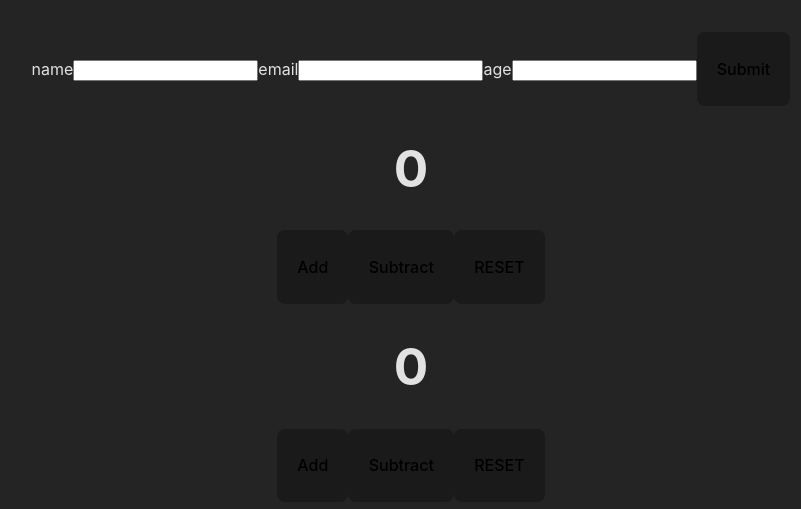
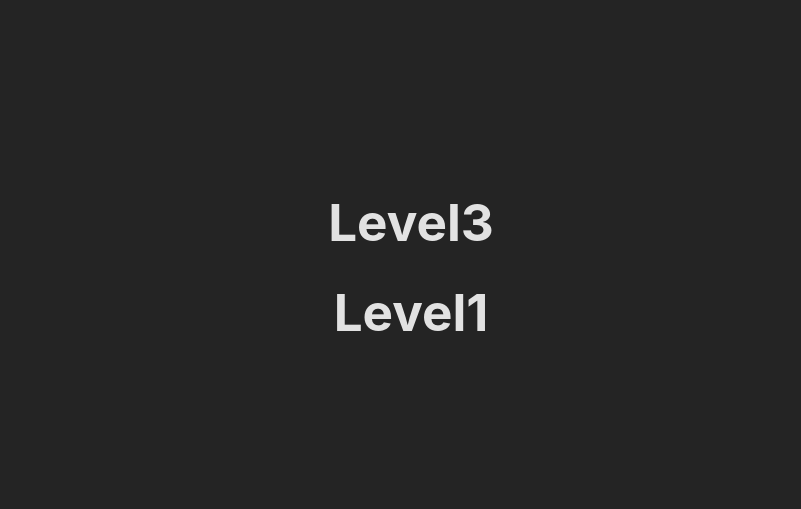
Before and after one commit to FairyPenguin/react-from-the-scratch, a React (Vite) app: page / in a window 1280 px wide. Shown: the part 133-642 px from the top of the page, without its empty margins (229-1030 px from the left). Built offline with nearby package versions, Linux system fonts and the light colour scheme.

Commit message:
useContext()

```diff
--- a/src/App.jsx
+++ b/src/App.jsx
@@ -7,9 +7,9 @@ import Table from './components/Table/Table.jsx'
 import Form from './components/Form/Form.jsx'
 import Paragraph from './components/Paragraph/Paragraph.jsx'
 
-
 function App() {
   const [count, setCount] = useState(0)
+
 
   return (
     <>
--- a/src/main.jsx
+++ b/src/main.jsx
@@ -17,6 +17,8 @@ import Pokemon from './useEffect/components/Pokemon/Pokemon.jsx'
 import { Video, GuessNumber, RefForm } from './useRef/index.js'
 import UseRefInput from './useRef/components/Input/UseRefInput.jsx'
 import { ReducerCounter, ReducerCounter2, ReducerForm } from "./useReducer/index.js"
+import { Level3 } from "./useContext/index.js"
+
 
 function clickHandler() {
 
@@ -27,12 +29,16 @@ function clickHandler() {
 ReactDOM.createRoot(document.getElementById('root')).render(
   <React.StrictMode>
 
+    {/* useContext */}
+
+    <Level3 />
+
     {/* useReducer */}
-    <ReducerForm />
+    {/* <ReducerForm /> */}
 
-    <ReducerCounter2 />
+    {/* <ReducerCounter2 /> */}
 
-    <ReducerCounter />
+    {/* <ReducerCounter /> */}
 
     {/* <Reduceit /> */}
     {/* use Ref Excersises */}
--- /dev/null
+++ b/src/useContext/explain/Level1.jsx
@@ -0,0 +1,10 @@
+
+function Level1() {
+    return (
+        <div>
+            <h1>Level1</h1>
+        </div>
+    )
+}
+
+export default Level1
--- /dev/null
+++ b/src/useContext/explain/Level2.jsx
@@ -0,0 +1,19 @@
+import { useContext } from "react"
+import { AuthContext } from "./Level3"
+import Level1 from "./Level1"
+
+
+function Level2() {
+
+
+    return (
+        <>
+            {/* <h1>Level2</h1> */}
+
+            <Level1 />
+        </>
+
+    )
+}
+
+export default Level2
--- /dev/null
+++ b/src/useContext/explain/Level3.jsx
@@ -0,0 +1,28 @@
+import { createContext } from "react"
+import Level2 from "./Level2"
+
+const AuthContext = createContext()
+
+const authState = {
+    "userID": 123,
+    "loggedIn": true
+}
+
+function Level3() {
+
+
+    return (
+        <>
+            <h1>Level3</h1>
+            <AuthContext.Provider value={authState}>
+
+                <Level2 />
+            </AuthContext.Provider>
+
+        </>
+    )
+}
+
+export default Level3
+
+export { AuthContext };
--- /dev/null
+++ b/src/useContext/index.js
@@ -0,0 +1 @@
+export { default as Level3 } from "./explain/Level3";
```
Also changed, not shown: src/TypeCheckingPropsTypes/User.jsx (added, +17 -0 lines), src/TypeCheckingPropsTypes/explain.md (added, +7 -0 lines), src/components/discount.js (added, +54 -0 lines).
